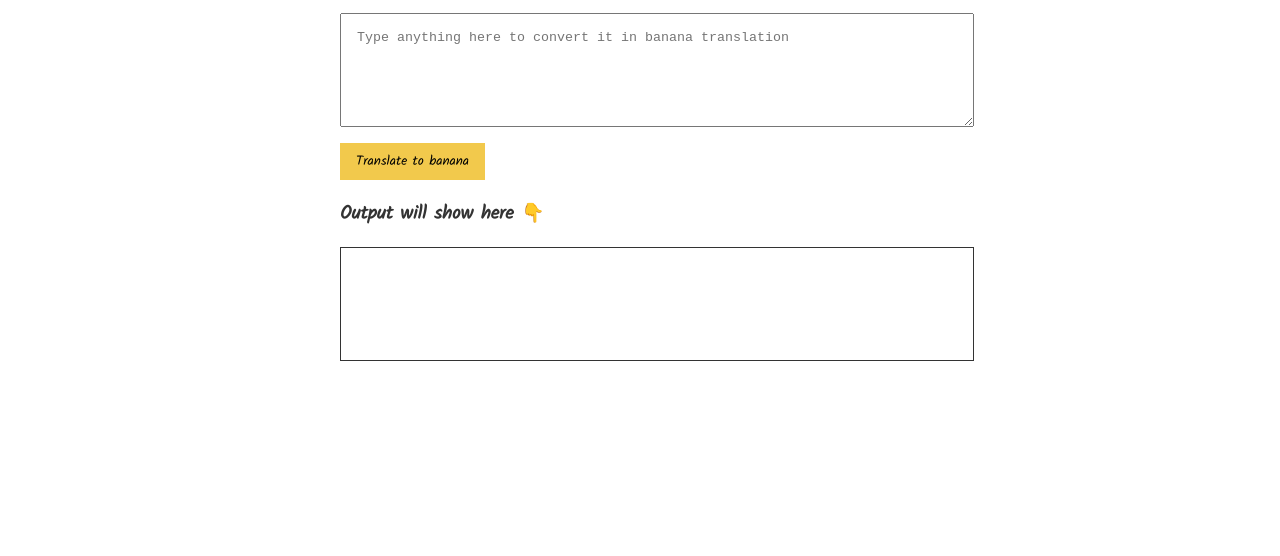
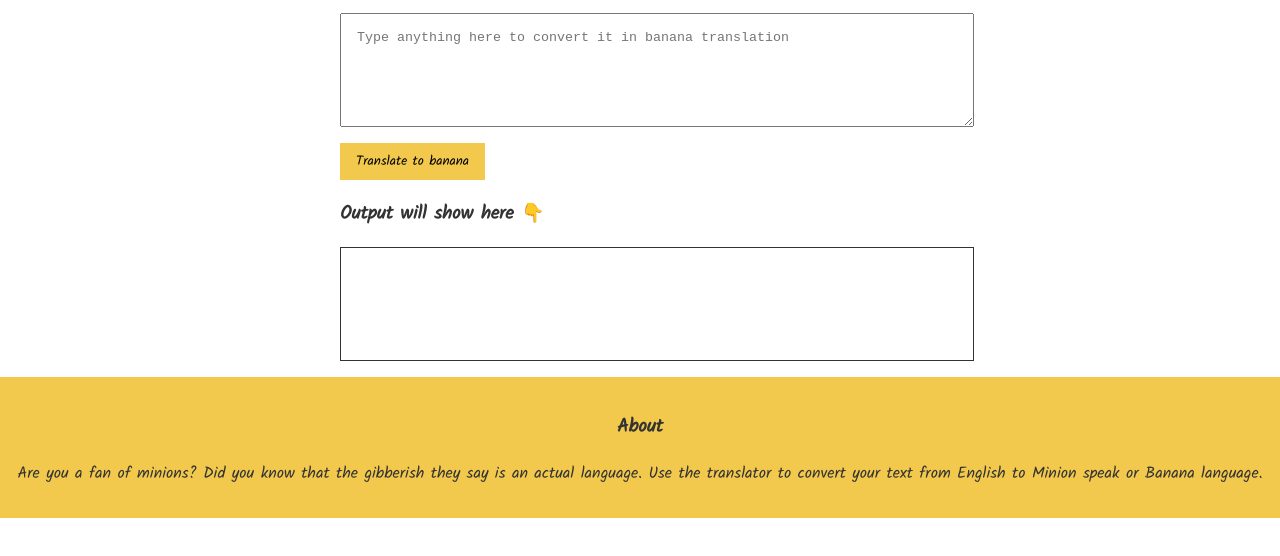
Before and after one commit to Pratik1005/banana-talk, a plain HTML site: page index.html in a window 1280 px wide. Shown: the part 118-674 px from the top of the page. Drawn offline with Linux system fonts and the light colour scheme.

Commit message:
added style

```diff
--- a/index.html
+++ b/index.html
@@ -15,6 +15,10 @@
         <h3>Output will show here 👇</h3>
         <div id="output"></div>
     </div>
+    <div class="footer">
+        <h3>About</h3>
+        <p>Are you a fan of minions? Did you know that the gibberish they say is an actual language. Use the translator to convert your text from English to Minion speak or Banana language.</p>
+    </div>
 
     <script src="app.js"></script>
 </body>
--- a/style.css
+++ b/style.css
@@ -40,3 +40,9 @@ button{
     font-family: inherit;
     padding: 0.5rem 1rem;
 }
+
+.footer{
+    text-align: center;
+    background-color: #F2C94C;
+    padding: 1rem 0;
+}
```
